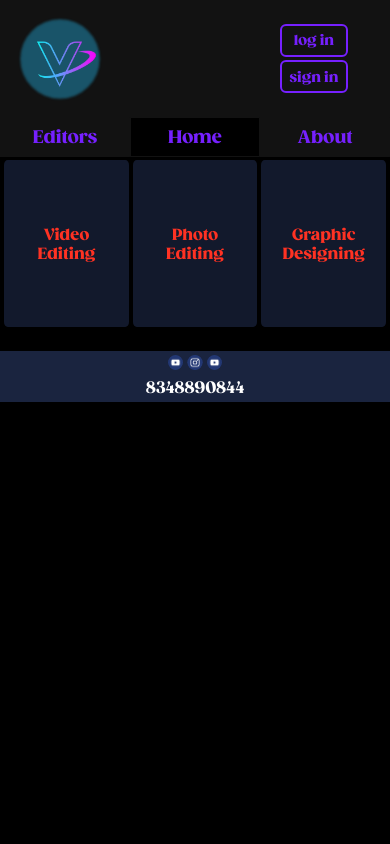
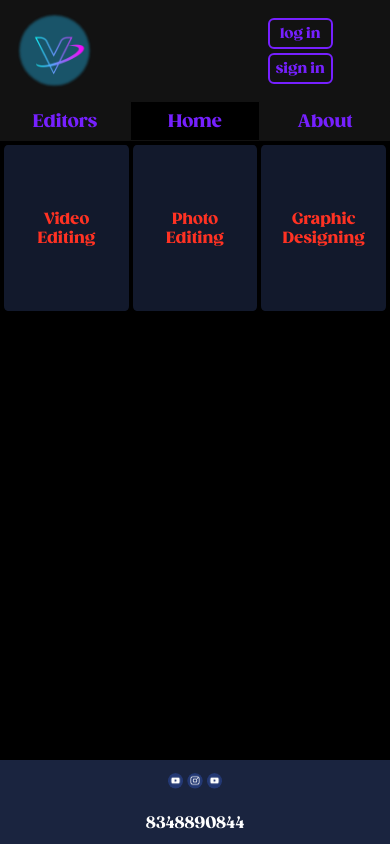
Before and after one commit to therupamdas/Vring, a plain HTML site: page index.html in a window 390 px wide. Drawn offline with Linux system fonts and the light colour scheme.

Commit message:
Update style1.css

```diff
--- a/style1.css
+++ b/style1.css
@@ -524,7 +524,7 @@ footer {
         transition: all ease 0.2s;
         display: flex;
         align-items: center;
-        height: 30vw;
+        height: 26vw;
         background-color: #121212;
     }
 
@@ -552,8 +552,8 @@ footer {
     .glow {
         margin-left: 3vw;
         margin-right: 40%;
-        width: 25vw;
-        height: 25vw;
+        width: 22vw;
+        height: 22vw;
         transition: all ease 0.2s;
         display: flex;
         justify-content: center;
@@ -563,8 +563,8 @@ footer {
 
     .glow img {
         position: absolute;
-        height: 22vw;
-        width: 22vw;
+        height: 18vw;
+        width: 18vw;
         transition: all ease 0.2s;
         border-radius: 50%;
         background-color: #20ff5f00;
@@ -572,7 +572,7 @@ footer {
     }
 
     .user {
-        height: 25vw;
+        height: 24vw;
         overflow: hidden;
         display: flex;
         justify-content: center;
@@ -622,4 +622,18 @@ footer {
         width: 24vw;
     }
 
+    footer {
+        position: absolute;
+        bottom: 0;
+        display: flex;
+        justify-content: center;
+        align-items: center;
+        height: 10%;
+        width: 100%;
+        background-color: rgb(26, 36, 63);
+        bottom: 0;
+        flex-direction: column;
+
+    }
+
 }
```
